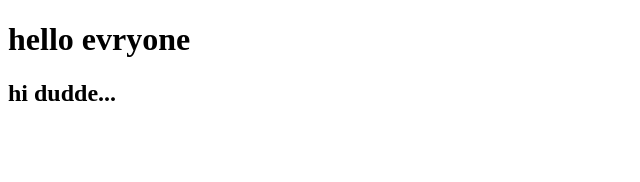
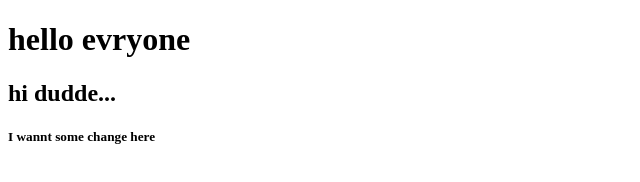
Before and after one commit to arun08-2026/project, a plain HTML site: page index.html in a window 1280 px wide. Shown: the whole page, without its empty margins (0-640 px from the left). Drawn offline with Linux system fonts and the light colour scheme.

Commit message:
!fix : add some change

```diff
--- a/index.html
+++ b/index.html
@@ -8,5 +8,6 @@
 <body>
     <h1>hello evryone</h1>
     <h2>hi dudde...</h2>
+    <h5>I wannt some change here</h5>
 </body>
 </html>
```
